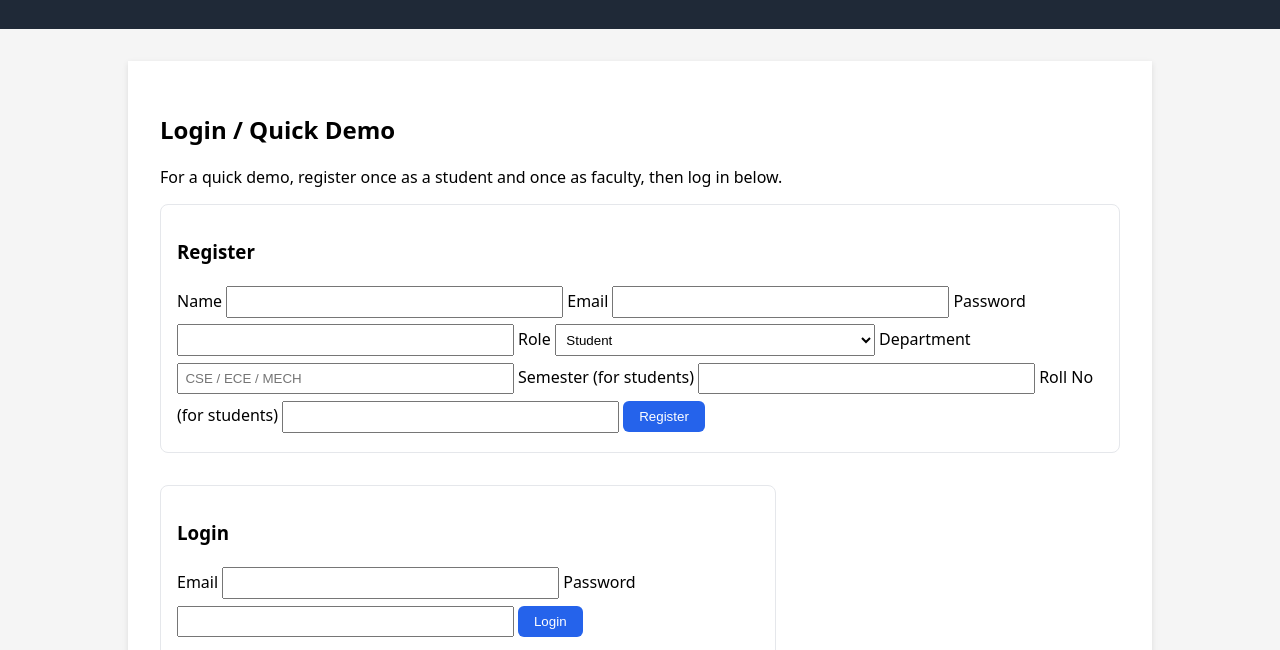
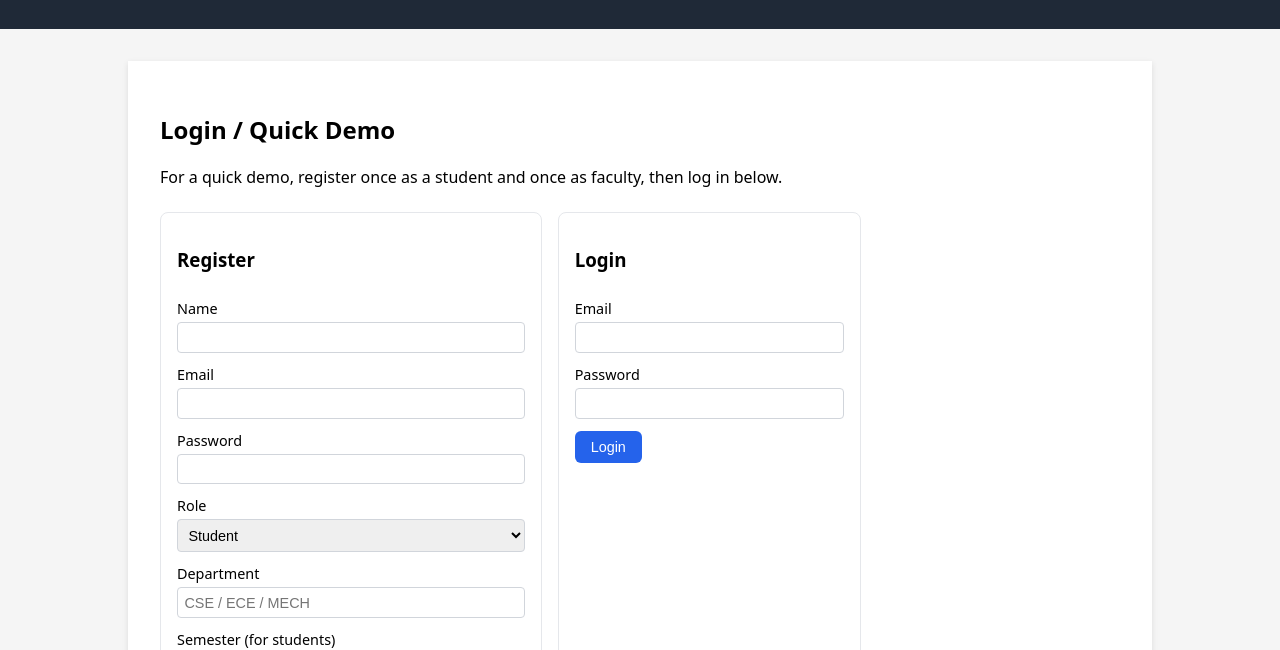
Before and after one commit to placementplug2/event-tracker, a website: page public/index.html in a window 1280 px wide. Shown: the part 127-777 px from the top of the page. Drawn offline with Linux system fonts and the light colour scheme.

Commit message:
Update index.html

```diff
--- a/public/index.html
+++ b/public/index.html
@@ -8,13 +8,22 @@
       body { font-family: system-ui, -apple-system, BlinkMacSystemFont, 'Segoe UI', sans-serif; margin: 0; padding: 0; background: #f5f5f5; }
       header { background: #1f2937; color: white; padding: 1rem; text-align: center; }
       main { max-width: 960px; margin: 2rem auto; background: white; padding: 2rem; box-shadow: 0 2px 6px rgba(0,0,0,0.1); }
-      .role-card { border: 1px solid #e5e7eb; border-radius: 0.5rem; padding: 1rem; margin-bottom: 1rem; }
-      button { background: #2563eb; color: white; border: none; padding: 0.5rem 1rem; border-radius: 0.375rem; cursor: pointer; }
+
+      /* Layout helpers */
+      .flex { display: flex; gap: 1rem; flex-wrap: wrap; }
+      .role-card,
+      .card { border: 1px solid #e5e7eb; border-radius: 0.5rem; padding: 1rem; margin: 0.5rem 0; display: flex; flex-direction: column; gap: 0.5rem; }
+
+      /* Form alignment */
+      label { display: block; font-size: 0.9rem; font-weight: 500; margin-bottom: 0.25rem; }
+      label > input,
+      label > select,
+      textarea { margin-top: 0.25rem; padding: 0.4rem; width: 100%; box-sizing: border-box; border-radius: 0.25rem; border: 1px solid #d1d5db; font-size: 0.9rem; }
+
+      button { background: #2563eb; color: white; border: none; padding: 0.5rem 1rem; border-radius: 0.375rem; cursor: pointer; font-size: 0.9rem; align-self: flex-start; }
       button:hover { background: #1d4ed8; }
-      input, select { padding: 0.4rem; margin: 0.2rem 0; width: 100%; max-width: 320px; }
+
       .hidden { display: none; }
-      .flex { display: flex; gap: 1rem; flex-wrap: wrap; }
-      .card { border: 1px solid #e5e7eb; border-radius: 0.5rem; padding: 1rem; margin: 0.5rem 0; }
       .badge { display: inline-block; padding: 0.1rem 0.4rem; border-radius: 9999px; font-size: 0.75rem; background: #e5e7eb; margin-right: 0.25rem; }
     </style>
   </head>
```
